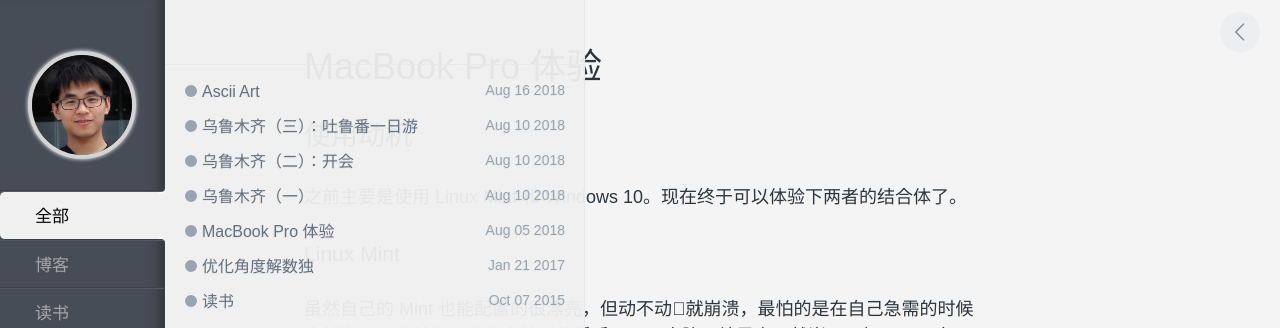
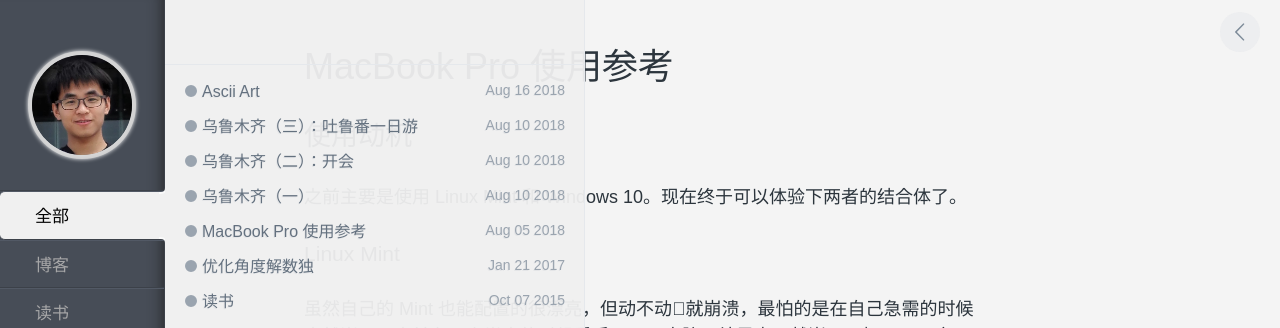
Before and after one commit to cleardusk/cleardusk-old.github.io, a Jekyll site: the page built from _posts/blog/2018-08-05-mac-usage.md, in a window 1280 px wide. Shown: the top 328 px of the page. Built offline with Jekyll 4.4.1, drawn with Linux system fonts in a browser that asks for light colours; nearby versions of some CDN libraries; comment, search, counter and statistics services are not loaded.

Commit message:
Modified one blog

```diff
--- a/_posts/blog/2018-08-05-mac-usage.md
+++ b/_posts/blog/2018-08-05-mac-usage.md
@@ -1,6 +1,6 @@
 ---
 layout: post
-title: MacBook Pro 体验
+title: MacBook Pro 使用参考
 category: 博客
 keywords: 博客
 ---
```
